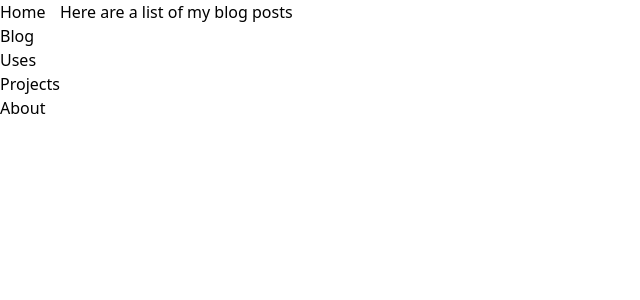
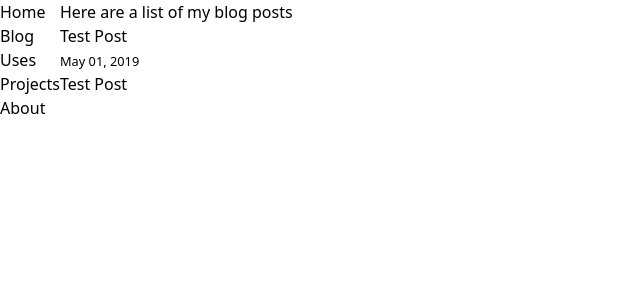
Before and after one commit to thefrugaldev/blog-v2, a Next.js app: page /blog in a window 1280 px wide. Shown: the top 300 px of the page, without its empty margins (0-640 px from the left). Built offline with nearby package versions, Linux system fonts and the light colour scheme.

Commit message:
📚 display post previews on blog page

```diff
--- /dev/null
+++ b/src/components/blog/article-preview.tsx
@@ -0,0 +1,32 @@
+import Link from 'next/link';
+import React, { FC } from 'react';
+import { Post } from '../../interfaces/post';
+
+const ArticlePreview: FC<{ post: Post }> = ({ post }) => {
+  const title = post.frontmatter.title || post.slug;
+
+  return (
+    <article itemScope itemType="http://schema.org/Article">
+      <header>
+        <h2>
+          <Link href={`/${post.slug}`}>
+            <a itemProp="url">
+              <span itemProp="headline">{title}</span>
+            </a>
+          </Link>
+        </h2>
+        <small>{post.frontmatter.date}</small>
+      </header>
+      <section>
+        <p
+          dangerouslySetInnerHTML={{
+            __html: post.frontmatter.description || post.excerpt,
+          }}
+          itemProp="description"
+        />
+      </section>
+    </article>
+  );
+};
+
+export default ArticlePreview;
--- a/src/pages/blog/index.tsx
+++ b/src/pages/blog/index.tsx
@@ -1,12 +1,29 @@
-import React from 'react';
+import React, { FC } from 'react';
+import { GetStaticProps } from 'next';
 import Layout from '../../components/layout';
+import { getAllPosts } from '../../lib/blog';
+import { Post } from '../../interfaces/post';
+import ArticlePreview from '../../components/blog/article-preview';
 
-const BlogPage = () => {
+const BlogPage: FC<{ posts: Post[] }> = ({ posts }) => {
   return (
     <Layout>
       <h1>Here are a list of my blog posts</h1>
+      {posts.map((post) => {
+        return <ArticlePreview key={post.slug} post={post} />;
+      })}
     </Layout>
   );
 };
 
+export const getStaticProps: GetStaticProps = async () => {
+  const posts = getAllPosts();
+
+  return {
+    props: {
+      posts,
+    },
+  };
+};
+
 export default BlogPage;
```
